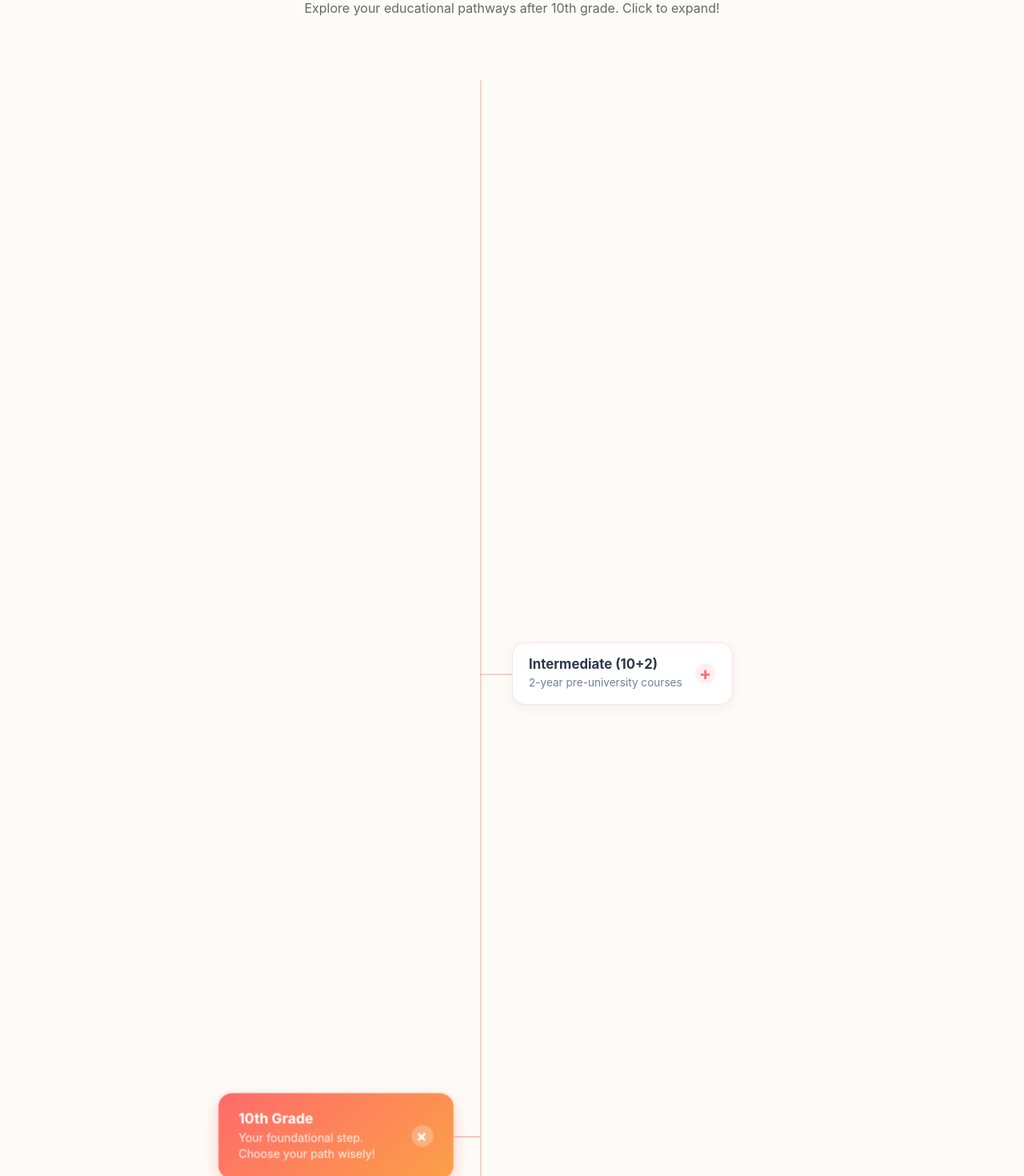
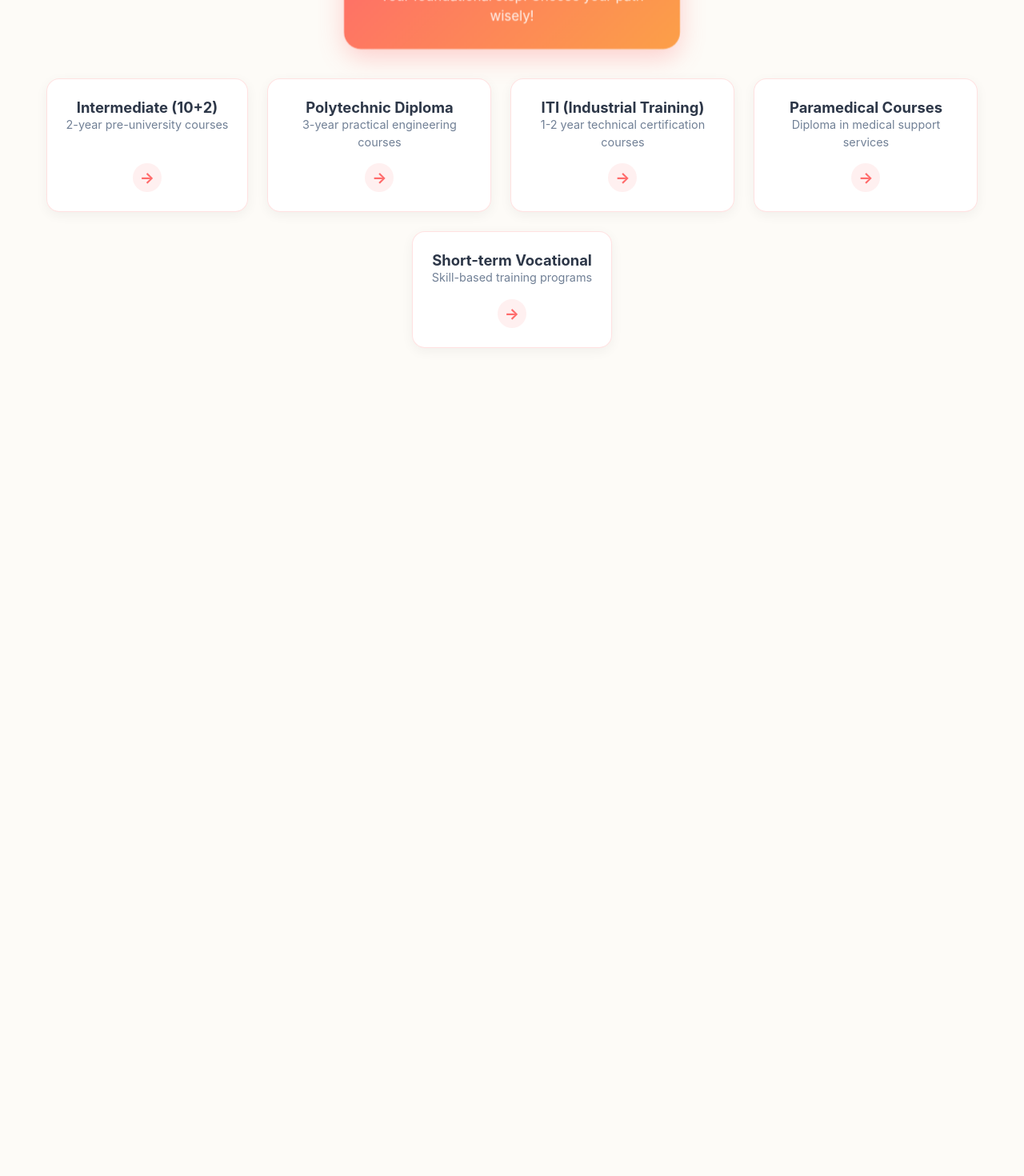
Before and after one commit to mymate01/mymate-app, a Next.js app: page /career-path in a window 1280 px wide. Shown: the part 200-1670 px from the top of the page at 80% size. After the commit the page ends 800 px from the top, so only its background shows below. Built offline with nearby package versions, Linux system fonts and the light colour scheme.

Commit message:
style(MYM-11): implement drill-down layout per user request

```diff
--- a/src/app/career-path/page.tsx
+++ b/src/app/career-path/page.tsx
@@ -4,22 +4,8 @@ import { post10thCareerMap } from '../../data/careerMapData';
 export default function Page() {
   return (
     <div className="container" style={{ padding: '60px 24px', textAlign: 'center', maxWidth: '100vw' }}>
-      <h1 className="text-gradient" style={{ fontSize: '3rem' }}>Interactive Career Map</h1>
-      <p style={{ marginTop: '16px', marginBottom: '60px', color: 'var(--text-muted)' }}>
-        Explore your educational pathways after 10th grade. Click to expand!
-      </p>
-
-      <div style={{
-        display: 'flex',
-        justifyContent: 'flex-start',
-        textAlign: 'left',
-        overflowX: 'auto',
-        padding: '20px 40px',
-        minHeight: '600px'
-      }}>
-        <div style={{ margin: 'auto' }}>
-          <CareerMap data={post10thCareerMap} />
-        </div>
+      <div style={{ margin: '0 auto', width: '100%' }}>
+        <CareerMap data={post10thCareerMap} />
       </div>
     </div>
   );
--- a/src/components/CareerMap/CareerMap.module.css
+++ b/src/components/CareerMap/CareerMap.module.css
@@ -1,8 +1,78 @@
-.nodeContainer {
+.mapWrapper {
   display: flex;
-  flex-direction: row;
-  align-items: stretch;
-  position: relative;
+  flex-direction: column;
+  align-items: center;
+  width: 100%;
+  max-width: 1200px;
+  margin: 0 auto;
+  gap: 40px;
+}
+
+.header {
+  display: flex;
+  align-items: center;
+  gap: 20px;
+  width: 100%;
+  justify-content: flex-start;
+  padding: 12px 24px;
+  background: rgba(255,255,255,0.7);
+  border-radius: 12px;
+  backdrop-filter: blur(10px);
+  border: 1px solid rgba(255,107,107,0.2);
+  box-shadow: 0 4px 15px rgba(0,0,0,0.02);
+}
+
+.backButton {
+  background: white;
+  border: 1px solid rgba(255,107,107,0.3);
+  color: #ff6b6b;
+  padding: 8px 16px;
+  border-radius: 8px;
+  font-weight: 600;
+  cursor: pointer;
+  transition: all 0.2s;
+}
+
+.backButton:hover {
+  background: #ff6b6b;
+  color: white;
+}
+
+.breadcrumbs {
+  display: flex;
+  align-items: center;
+  flex-wrap: wrap;
+  gap: 10px;
+}
+
+.crumb {
+  color: #666;
+  cursor: pointer;
+  font-weight: 500;
+  transition: color 0.2s;
+}
+
+.crumb:hover {
+  color: #ff6b6b;
+}
+
+.crumbActive {
+  color: #2d3748;
+  font-weight: 700;
+  pointer-events: none;
+}
+
+.crumbSeparator {
+  color: #ccc;
+}
+
+.drillDownContainer {
+  display: flex;
+  flex-direction: column;
+  align-items: center;
+  gap: 40px;
+  width: 100%;
+  animation: fadeIn 0.4s ease;
 }
 
 .node {
@@ -10,49 +80,60 @@
   backdrop-filter: blur(12px);
   border: 1px solid rgba(255, 107, 107, 0.2);
   border-radius: 16px;
-  padding: 16px 20px;
+  padding: 24px;
   min-width: 220px;
   max-width: 280px;
-  height: fit-content;
-  align-self: center;
   display: flex;
-  justify-content: space-between;
+  flex-direction: column;
   align-items: center;
+  text-align: center;
   gap: 16px;
   box-shadow: 0 4px 15px rgba(0, 0, 0, 0.05);
   transition: all 0.3s ease;
-  position: relative;
-  z-index: 2;
+}
+
+.activeNode {
+  background: linear-gradient(135deg, #ff6b6b, #fca048);
+  color: white;
+  padding: 28px 40px;
+  border-radius: 20px;
+  box-shadow: 0 10px 30px rgba(255,107,107,0.3);
+  border: none;
+  transform: scale(1.05);
+  max-width: 400px;
 }
 
 .nodeTitle {
-  font-size: 1.05rem;
+  font-size: 1.15rem;
   font-weight: 700;
   margin: 0;
   color: #2d3748;
 }
 
-.nodeDescription {
-  font-size: 0.85rem;
-  color: #718096;
-  margin-top: 4px;
-  line-height: 1.4;
+.activeNode .nodeTitle {
+  color: white;
+  font-size: 1.5rem;
 }
 
-.rootNode {
-  background: linear-gradient(135deg, #ff6b6b, #fca048);
-  border: none;
-  box-shadow: 0 8px 20px rgba(255, 107, 107, 0.3);
-  padding: 20px 24px;
-  transform: scale(1.05);
+.nodeDescription {
+  font-size: 0.9rem;
+  color: #718096;
+  margin: 0;
+  line-height: 1.5;
 }
 
-.rootNode .nodeTitle {
-  color: #ffffff;
+.activeNode .nodeDescription {
+  color: rgba(255,255,255,0.9);
+  font-size: 1rem;
 }
 
-.rootNode .nodeDescription {
-  color: rgba(255, 255, 255, 0.9);
+.childrenGrid {
+  display: flex;
+  flex-direction: row;
+  flex-wrap: wrap;
+  justify-content: center;
+  gap: 24px;
+  width: 100%;
 }
 
 .clickable {
@@ -60,119 +141,33 @@
 }
 
 .clickable:hover {
-  transform: translateY(-2px);
-  box-shadow: 0 8px 25px rgba(255, 107, 107, 0.15);
-  border-color: rgba(255, 107, 107, 0.4);
+  transform: translateY(-5px);
+  box-shadow: 0 12px 30px rgba(255, 107, 107, 0.15);
+  border-color: rgba(255, 107, 107, 0.5);
 }
 
-.rootNode.clickable:hover {
-  transform: scale(1.05) translateY(-2px);
-}
-
-.iconIndicator {
+.forwardIcon {
+  width: 36px;
+  height: 36px;
+  border-radius: 50%;
+  background: rgba(255, 107, 107, 0.1);
+  color: #ff6b6b;
   display: flex;
   align-items: center;
   justify-content: center;
-  width: 26px;
-  height: 26px;
-  min-width: 26px;
-  border-radius: 50%;
-  background: rgba(255, 107, 107, 0.1);
-  color: #ff6b6b;
   font-weight: bold;
-  font-size: 1.4rem;
-  line-height: 1;
-  transition: transform 0.3s ease;
+  font-size: 1.2rem;
+  margin-top: auto;
+  transition: all 0.3s ease;
 }
 
-.iconExpanded {
-  transform: rotate(45deg);
+.clickable:hover .forwardIcon {
+  background: #ff6b6b;
+  color: white;
+  transform: translateX(5px);
 }
 
-.rootNode .iconIndicator {
-  background: rgba(255, 255, 255, 0.25);
-  color: white;
+@keyframes fadeIn {
+  from { opacity: 0; transform: translateY(10px); }
+  to { opacity: 1; transform: translateY(0); }
 }
-
-.childrenContainer {
-  display: flex;
-  flex-direction: column;
-  justify-content: center;
-  padding-left: 40px;
-  position: relative;
-  margin-left: 40px;
-
-  max-width: 0;
-  opacity: 0;
-  overflow: hidden;
-  transition: all 0.5s ease;
-}
-
-.showChildren {
-  max-width: 3000px;
-  opacity: 1;
-  overflow: visible;
-}
-
-.spineConnector {
-  position: absolute;
-  left: -40px;
-  top: 50%;
-  width: 40px;
-  height: 2px;
-  background: rgba(255, 107, 107, 0.4);
-  z-index: 1;
-}
-
-.childWrapper {
-  position: relative;
-  display: flex;
-  align-items: center;
-  padding: 10px 0;
-  animation: slideIn 0.4s ease forwards;
-}
-
-.childWrapper::before {
-  content: '';
-  position: absolute;
-  left: -40px;
-  top: 50%;
-  width: 40px;
-  height: 2px;
-  background: rgba(255, 107, 107, 0.3);
-  z-index: 1;
-}
-
-.childWrapper::after {
-  content: '';
-  position: absolute;
-  left: -40px;
-  top: 0;
-  bottom: 0;
-  width: 2px;
-  background: rgba(255, 107, 107, 0.3);
-  z-index: 1;
-}
-
-.childWrapper:first-child::after {
-  top: 50%;
-}
-
-.childWrapper:last-child::after {
-  bottom: 50%;
-}
-
-.childWrapper:first-child:last-child::after {
-  display: none;
-}
-
-@keyframes slideIn {
-  from {
-    opacity: 0;
-    transform: translateX(-10px);
-  }
-  to {
-    opacity: 1;
-    transform: translateX(0);
-  }
-}
--- a/src/components/CareerMap/CareerMap.tsx
+++ b/src/components/CareerMap/CareerMap.tsx
@@ -4,48 +4,79 @@ import React, { useState } from 'react';
 import { CareerNode } from '../../data/careerMapData';
 import styles from './CareerMap.module.css';
 
-interface CareerMapProps {
-  data: CareerNode;
-  isRoot?: boolean;
-}
+export default function CareerMap({ data }: { data: CareerNode }) {
+  const [path, setPath] = useState<CareerNode[]>([data]);
 
-export default function CareerMap({ data, isRoot = true }: CareerMapProps) {
-  const [isExpanded, setIsExpanded] = useState(isRoot);
-  const hasChildren = data.children && data.children.length > 0;
+  const activeNode = path[path.length - 1];
+  const hasChildren = activeNode.children && activeNode.children.length > 0;
 
-  const toggleExpand = () => {
-    if (hasChildren) {
-      setIsExpanded(!isExpanded);
+  const handleNodeClick = (child: CareerNode) => {
+    if (child.children && child.children.length > 0) {
+      setPath([...path, child]);
     }
   };
 
+  const handleBack = () => {
+    if (path.length > 1) {
+      setPath(path.slice(0, -1));
+    }
+  };
+
+  const handleCrumbClick = (index: number) => {
+    setPath(path.slice(0, index + 1));
+  };
+
   return (
-    <div className={`${styles.nodeContainer} ${isRoot ? styles.rootContainer : ''}`}>
-      <div
-        className={`${styles.node} ${isRoot ? styles.rootNode : ''} ${hasChildren ? styles.clickable : ''}`}
-        onClick={toggleExpand}
+    <div className={styles.mapWrapper}>
+      {path.length > 1 && (
+        <div className={styles.header}>
+          <button className={styles.backButton} onClick={handleBack}>
+            ← Back
+          </button>
+          <div className={styles.breadcrumbs}>
+            {path.map((node, idx) => (
+              <React.Fragment key={node.id}>
+                <span
+                  className={`${styles.crumb} ${idx === path.length - 1 ? styles.crumbActive : ''}`}
+                  onClick={() => handleCrumbClick(idx)}
                 >
-        <div className={styles.nodeContent}>
-          <h3 className={styles.nodeTitle}>{data.label}</h3>
-          {data.description && <p className={styles.nodeDescription}>{data.description}</p>}
+                  {node.label}
+                </span>
+                {idx < path.length - 1 && <span className={styles.crumbSeparator}>/</span>}
+              </React.Fragment>
+            ))}
           </div>
-        {hasChildren && (
-          <div className={`${styles.iconIndicator} ${isExpanded ? styles.iconExpanded : ''}`}>
-            +
         </div>
       )}
+
+      <div className={styles.drillDownContainer} key={activeNode.id}>
+        <div className={`${styles.node} ${styles.activeNode}`}>
+          <div className={styles.nodeContent}>
+            <h3 className={styles.nodeTitle}>{activeNode.label}</h3>
+            {activeNode.description && <p className={styles.nodeDescription}>{activeNode.description}</p>}
+          </div>
         </div>
 
         {hasChildren && (
-        <div className={`${styles.childrenContainer} ${isExpanded ? styles.showChildren : ''}`}>
-          <div className={styles.spineConnector}></div>
-          {data.children!.map((child) => (
-            <div key={child.id} className={styles.childWrapper}>
-              <CareerMap data={child} isRoot={false} />
+          <div className={styles.childrenGrid}>
+            {activeNode.children!.map((child) => (
+              <div
+                key={child.id}
+                className={`${styles.node} ${styles.childNode} ${child.children && child.children.length > 0 ? styles.clickable : ''}`}
+                onClick={() => handleNodeClick(child)}
+              >
+                <div className={styles.nodeContent}>
+                  <h3 className={styles.nodeTitle}>{child.label}</h3>
+                  {child.description && <p className={styles.nodeDescription}>{child.description}</p>}
+                </div>
+                {child.children && child.children.length > 0 && (
+                  <div className={styles.forwardIcon}>→</div>
+                )}
               </div>
             ))}
           </div>
         )}
       </div>
+    </div>
   );
 }
```
Lines whose indentation alone changed are shown as unchanged.
